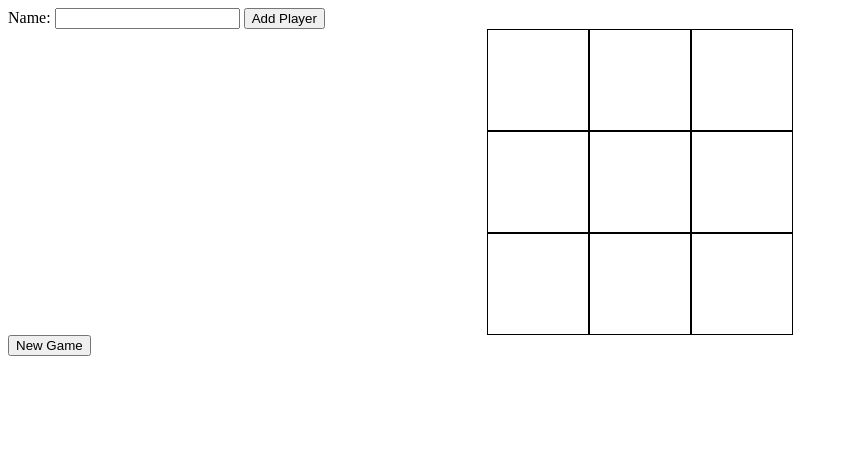
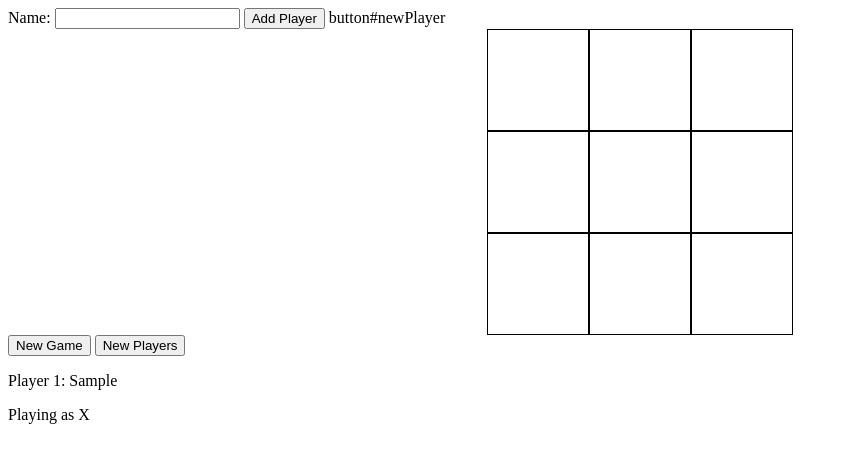
Before and after one commit to NathanielTang/tic-tac-toe, a plain HTML site: page index.html in a window 1280 px wide. Both pictures are taken after typing "Sample" into the empty fields and a click on the button "Add Player". Shown: the whole page, without its empty margins (0-848 px from the left). Drawn offline with Linux system fonts and the light colour scheme.

Commit message:
added functions to addPlayer button and created newPlayers button

```diff
--- a/index.html
+++ b/index.html
@@ -6,18 +6,23 @@
     <meta name="viewport" content="width=device-width, initial-scale=1.0" />
     <title>Tic Tac Toe</title>
     <link rel="stylesheet" href="./styles.css" />
-    <script src="./script.js" defer></script>
   </head>
   <body>
     <form action="">
       <label for="playerName">Name:</label>
       <input type="text" id="playerName" />
       <button type="button" id="addPlayer">Add Player</button>
+      button#newPlayer
     </form>
 
-    <div id="gameboardSpace">
+    <div id="gameboardSpace"></div>
+
+    <div class="buttons">
+      <button id="newGame">New Game</button>
+      <button id="newPlayers">New Players</button>
     </div>
+    <div id="players"></div>
 
-    <button id="newGame">New Game</button>
+    <script src="./script.js"></script>
   </body>
 </html>
--- a/script.js
+++ b/script.js
@@ -70,32 +70,31 @@ const gameboard = (() => {
     let mark3 = gameboardArray[s3].status;
 
     if (mark1 === "empty" || mark2 === "empty" || mark3 === "empty") {
-        return
+      return;
+    } else if (mark1 === mark2 && mark2 === mark3) {
+      console.log(`${mark1} wins!`);
+      for (i = 0; i < 9; i++) {
+        if ((gameboardArray[i].status = "empty")) {
+          gameboardArray[i].status = i;
+        }
+      }
+      return (gameStatus = `${mark1} win`);
     }
-    else if (mark1 === mark2 && mark2 === mark3) {
-        console.log(`${mark1} wins!`);for (i = 0; i < 9; i++) {
-            if (gameboardArray[i].status = "empty") {
-            gameboardArray[i].status = i;
-        }
-          }
-        return gameStatus = `${mark1} win`
-    }
-
-  }
+  };
 
   const _checkWin = () => {
-    checkGameStatus(0,1,2);
-    checkGameStatus(0,3,6);
-    checkGameStatus(0,4,8);
-    checkGameStatus(1,4,7);
-    checkGameStatus(2,4,6);
-    checkGameStatus(3,4,5);
-    checkGameStatus(2,5,8);
-    checkGameStatus(6,7,8);
+    checkGameStatus(0, 1, 2);
+    checkGameStatus(0, 3, 6);
+    checkGameStatus(0, 4, 8);
+    checkGameStatus(1, 4, 7);
+    checkGameStatus(2, 4, 6);
+    checkGameStatus(3, 4, 5);
+    checkGameStatus(2, 5, 8);
+    checkGameStatus(6, 7, 8);
     if (gameFlow.checkTurnNine() === "nine") {
-        console.log('tie');
+      console.log("tie");
     }
-  }
+  };
 
   return { render, markSpace, clearGameboard };
 })();
@@ -109,7 +108,7 @@ const gameFlow = (() => {
   let playerOwins = 0;
 
   const changeTurn = () => {
-      console.log(turn)
+    console.log(turn);
     if (turn % 2 === 0) {
       turn++;
       return "O";
@@ -121,9 +120,10 @@ const gameFlow = (() => {
 
   const checkTurnNine = () => {
     if (turn === 10) {
-        return "nine"
-    } return false
-  }
+      return "nine";
+    }
+    return false;
+  };
   const _newGame = () => {
     turn = 0;
     gameboard.clearGameboard();
@@ -131,8 +131,6 @@ const gameFlow = (() => {
 
   const newGameButton = document.querySelector("#newGame");
   newGameButton.addEventListener("click", _newGame);
-
-
 
   return {
     changeTurn,
@@ -148,13 +146,45 @@ const Player = (name, mark) => {
 };
 
 const addPlayer = (() => {
-  let nameInput = document.querySelector("#playerName");
-  let getName = nameInput.value; //error here
+  let nameInput = document.getElementById("playerName");
+
   let addPlayerButton = document.querySelector("#addPlayer");
   addPlayerButton.addEventListener("click", _add);
 
+  const playerDiv = document.querySelector("#players");
+  let player1 = "";
+  let player2 = "";
+
   function _add() {
+    let getName = nameInput.value;
+    if (player2 != "") return;
+    if (player1 === "") {
+      player1 = Player(getName, "X");
+      _createPlayerCard(player1, "Player 1: ");
+    } else {
+      player2 = Player(getName, "O");
+      _createPlayerCard(player2, "Player 2: ");
+    }
+
+    function _createPlayerCard(player, string) {
+      let playerCard = document.createElement("div");
+      playerDiv.appendChild(playerCard);
+      let playerName = document.createElement("p");
+      playerName.textContent = string + player.name;
+      let playerMark = document.createElement("p");
+      playerMark.textContent = "Playing as " + player.mark;
+
+      playerCard.appendChild(playerName);
+      playerCard.appendChild(playerMark);
+    }
+    const _newPlayers = () => {
+      player1 = "";
+      player2 = "";
+      playerDiv.innerHTML = "";
+    };
+    const newPlayersButton = document.getElementById("newPlayers");
+    newPlayersButton.addEventListener("click", _newPlayers);
+
     nameInput.value = "";
-    console.log("11" + getName);
   }
 })();
```
